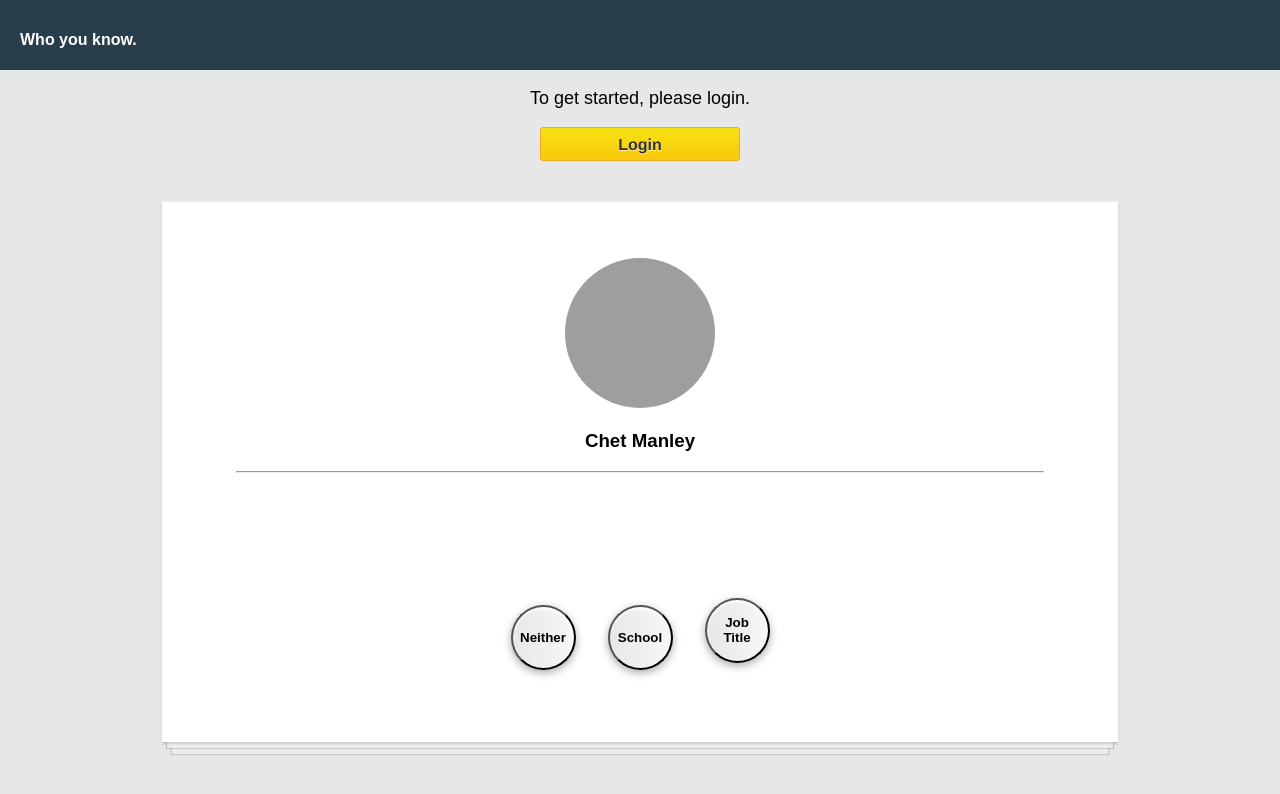
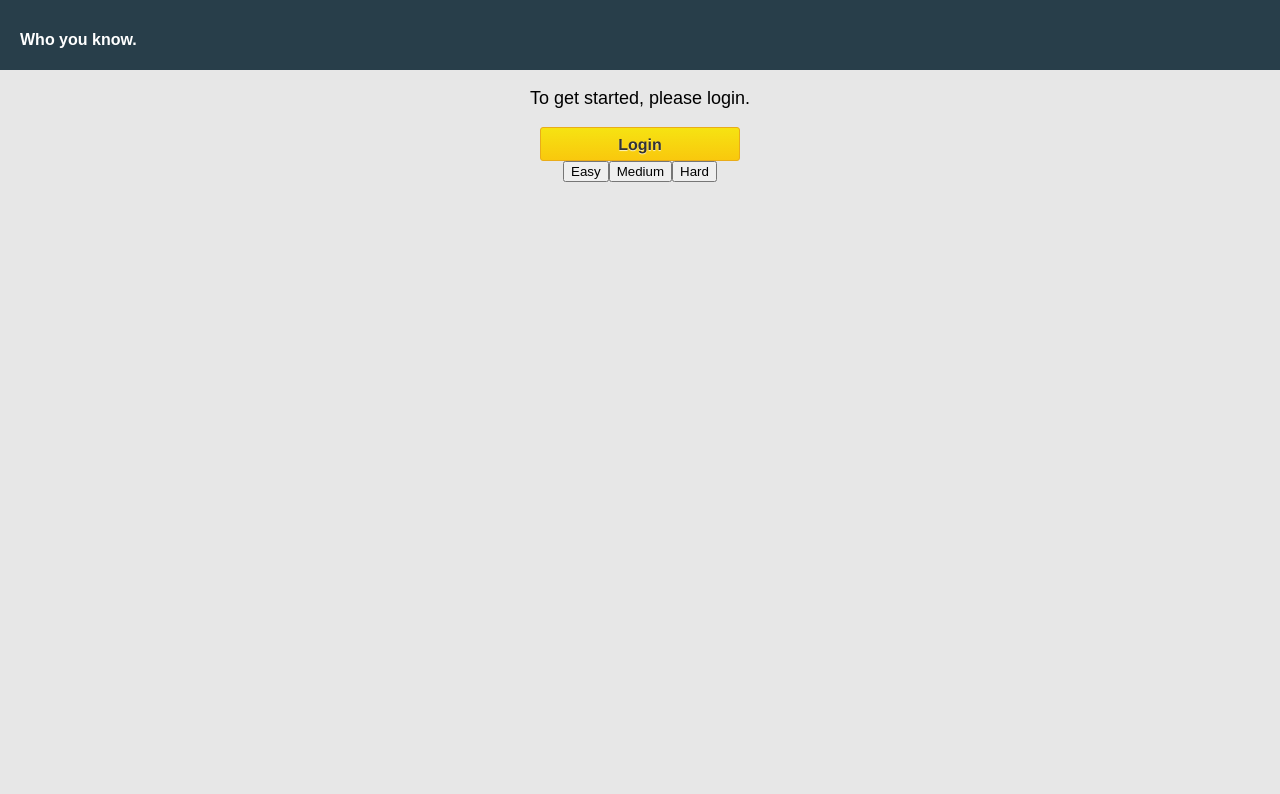
Before and after one commit to hmesander/who-you-know-FE, a React (Create React App) app: page /play in a window 1280 px wide. Shown: the top 794 px of the page. Built offline with nearby package versions, Linux system fonts and the light colour scheme; grey boxes are pictures that could not be loaded; what auth0-js would draw is missing.

Commit message:
Add buttons to allow user to choose difficulty and fetch cards according to that ddifficulty

```diff
--- a/src/Components/PlayCards/PlayCards.js
+++ b/src/Components/PlayCards/PlayCards.js
@@ -1,36 +1,53 @@
 import React, { Component } from 'react';
 import Card from '../Card/Card.js';
 import mockData from '../../helpers/mockData.js';
+import { retrieveCardsToPlay } from '../../helpers/apiCalls.js';
 
 export default class PlayCards extends Component {
   constructor() {
     super();
 
     this.state = {
+      difficulty: '',
       cards: [],
       sorted: [],
       score: 0
     };
   }
 
-  async componentDidMount() {
-    const cards = await this.fetchCardsToPlay();
+  setDifficulty = (event) => {
+    console.log(event.target.value);
     this.setState({
-      cards: cards
+      difficulty: event.target.value
     });
+    this.fetchCardsToPlay(event.target.value);
   }
 
-  fetchCardsToPlay = () => {
-    console.log('fetch play');
+  fetchCardsToPlay = async (difficulty) => {
+    let results = await retrieveCardsToPlay(1, difficulty);
     // fetch call to retrieve cards to sort, save to variable and return them
-    return mockData;
+    console.log(results);
+    this.setState({
+      cards: mockData
+    });
+    return results;
   }
 
   render() {
-    return (
-      <div>
-        <Card cardsToPlay={this.state.cards} />
-      </div>
-    );
+    if (!this.state.difficulty) {
+      return (
+        <div>
+          <button onClick={(event) => this.setDifficulty(event)} value='easy'>Easy</button>
+          <button onClick={(event) => this.setDifficulty(event)} value='medium'>Medium</button>
+          <button onClick={(event) => this.setDifficulty(event)} value='hard'>Hard</button>
+        </div>
+      );
+    } else {
+      return (
+        <div>
+          <Card cardsToPlay={this.state.cards} />
+        </div>
+      );
+    }
   }
 }
```
